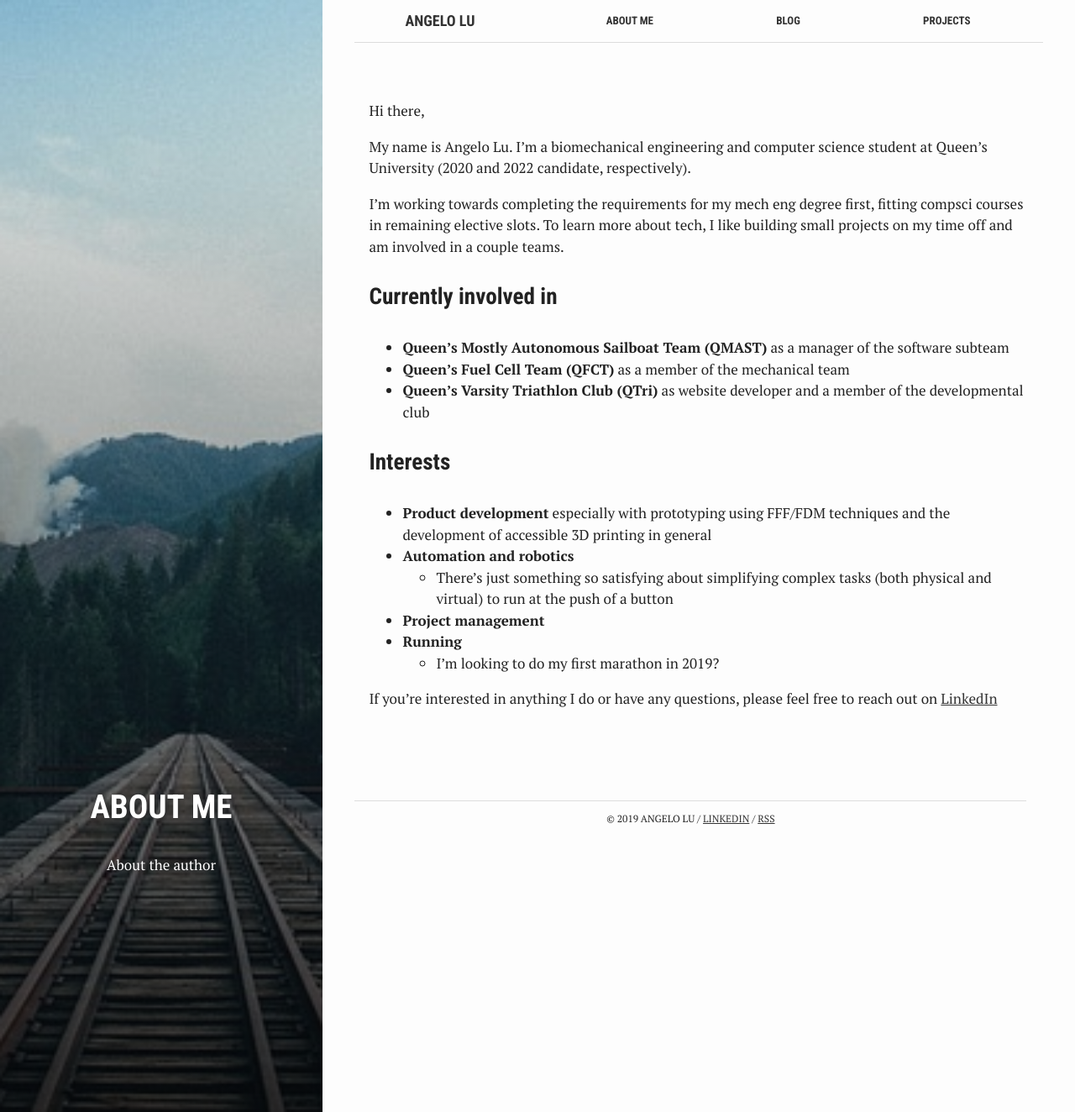
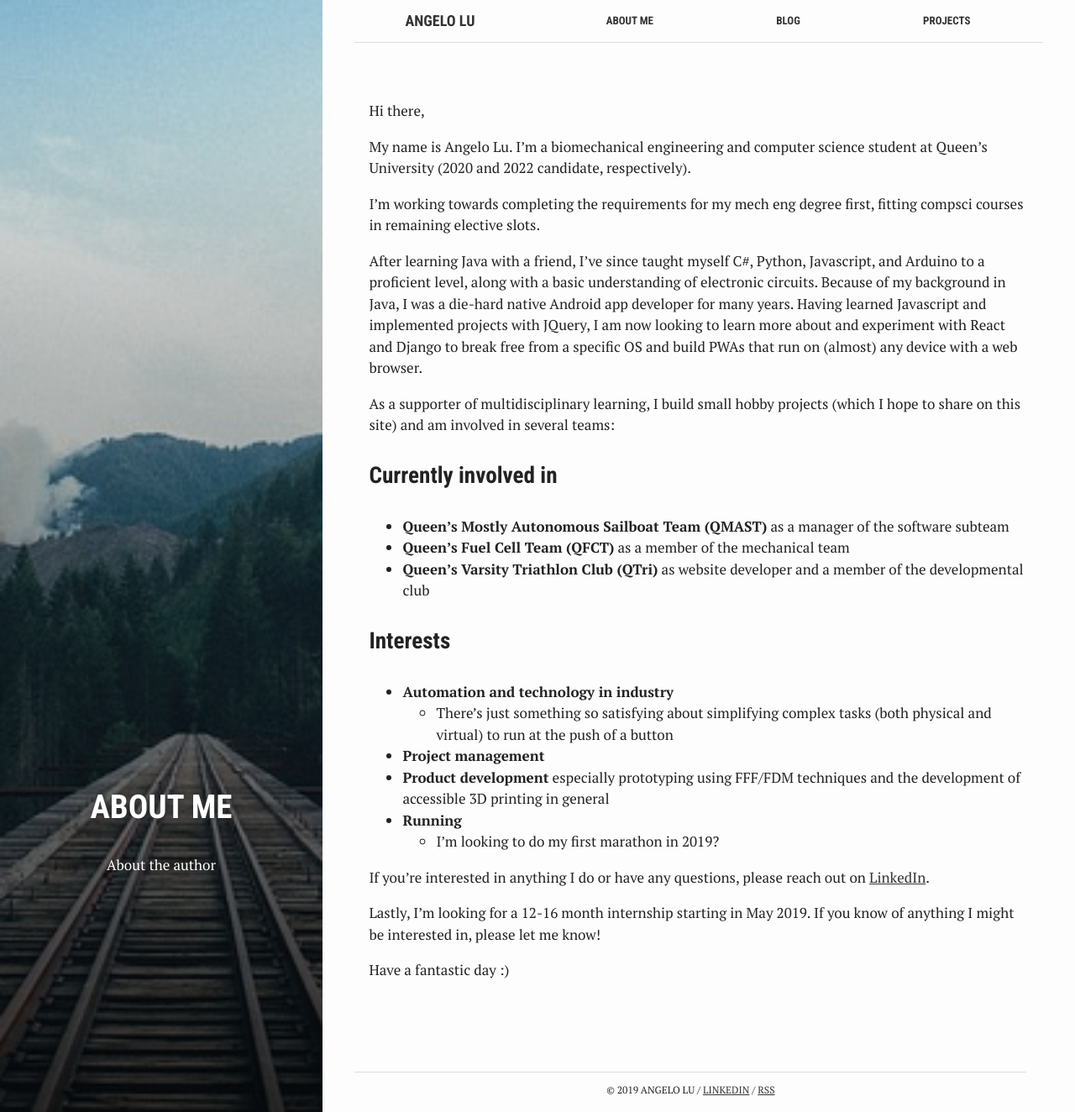
Before and after one commit to angelolu/angelolu.github.io, a Jekyll site: the page built from about.md, in a window 1280 px wide and 1324 px high. Shown: the whole window at 84% size. Built offline with Jekyll 4.4.1, drawn with Linux system fonts in a browser that asks for light colours.

Commit message:
More about me

```diff
--- a/about.md
+++ b/about.md
@@ -11,7 +11,11 @@ Hi there,
 
 My name is Angelo Lu. I'm a biomechanical engineering and computer science student at Queen's University (2020 and 2022 candidate, respectively).
 
-I'm working towards completing the requirements for my mech eng degree first, fitting compsci courses in remaining elective slots. To learn more about tech, I like building small projects on my time off and am involved in a couple teams.
+I'm working towards completing the requirements for my mech eng degree first, fitting compsci courses in remaining elective slots.
+
+After learning Java with a friend, I've since taught myself C#, Python, Javascript, and Arduino to a proficient level, along with a basic understanding of electronic circuits. Because of my background in Java, I was a die-hard native Android app developer for many years. Having learned Javascript and implemented projects with JQuery, I am now looking to learn more about and experiment with React and Django to break free from a specific OS and build PWAs that run on (almost) any device with a web browser.
+
+As a supporter of multidisciplinary learning, I build small hobby projects (which I hope to share on this site) and am involved in several teams:
 
 ### Currently involved in
 * **Queen's Mostly Autonomous Sailboat Team (QMAST)** as a manager of the software subteam
@@ -19,11 +23,15 @@ I'm working towards completing the requirements for my mech eng degree first, fi
 * **Queen's Varsity Triathlon Club (QTri)** as website developer and a member of the developmental club
 
 ### Interests
-* **Product development** especially with prototyping using FFF/FDM techniques and the development of accessible 3D printing in general
-* **Automation and robotics**
+* **Automation and technology in industry**
   * There's just something so satisfying about simplifying complex tasks (both physical and virtual) to run at the push of a button
 * **Project management**
+* **Product development**  especially prototyping using FFF/FDM techniques and the development of accessible 3D printing in general
 * **Running**
   * I'm looking to do my first marathon in 2019?
 
-If you're interested in anything I do or have any questions, please feel free to reach out on [LinkedIn](https://linkedin.com/in/angelolu/)
+If you're interested in anything I do or have any questions, please reach out on [LinkedIn](https://linkedin.com/in/angelolu/).
+
+Lastly, I'm looking for a 12-16 month internship starting in May 2019. If you know of anything I might be interested in, please let me know!
+
+Have a fantastic day :)
```
